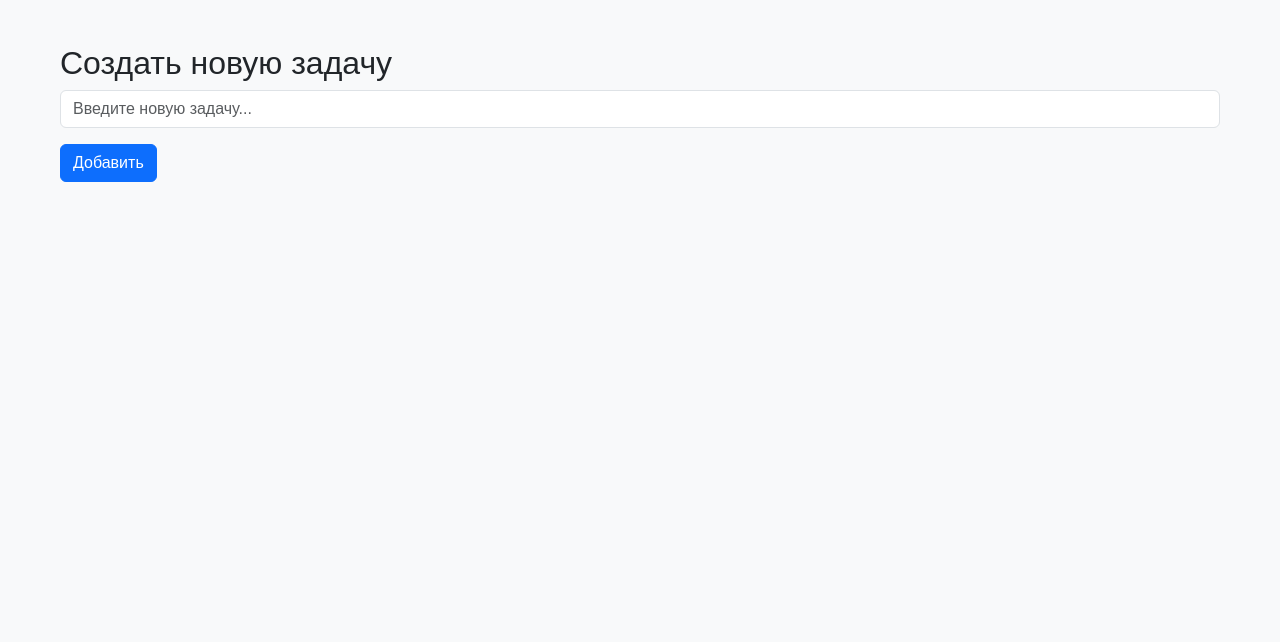
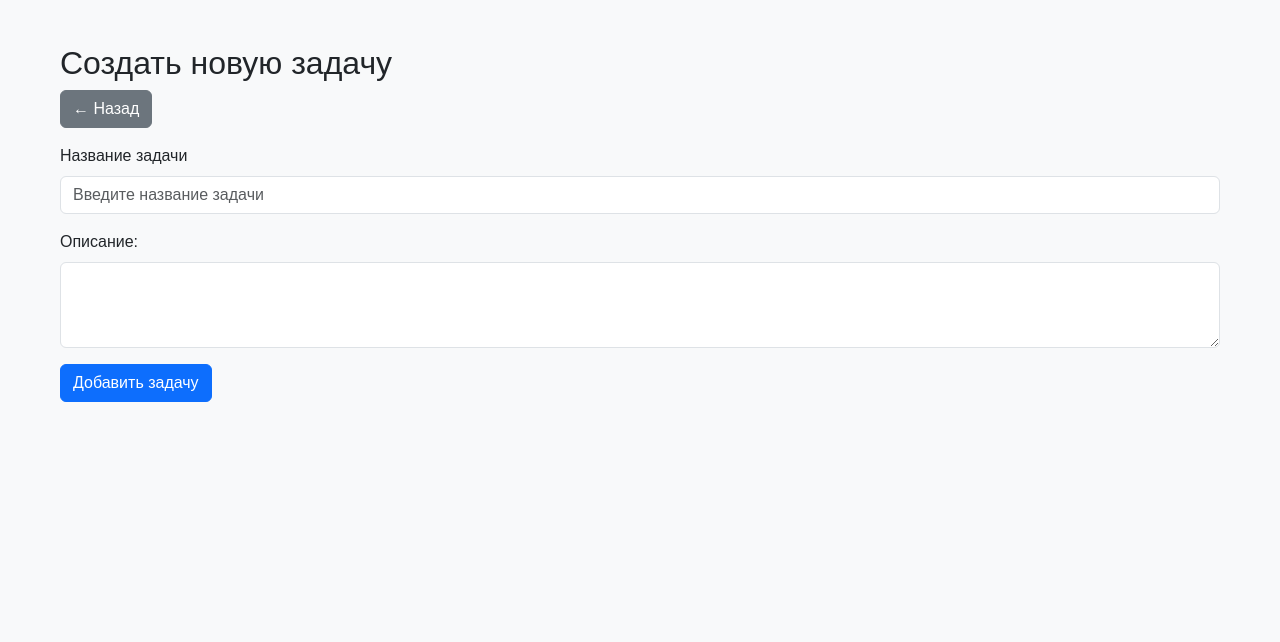
Before and after one commit to LavrenovDanila/MTYUCI_practika, a Flask app: page /create in a window 1280 px wide. Shown: the part 60-702 px from the top of the page. Run offline with Flask 3, Linux system fonts and the light colour scheme; a user stored in the database is signed in.

Commit message:
Добавил описание к созданию задачи

```diff
--- a/MVP/app.py
+++ b/MVP/app.py
@@ -2,6 +2,7 @@ from flask import Flask, render_template, request, redirect, url_for, jsonify
 from flask_login import LoginManager, UserMixin, login_user, logout_user, current_user, login_required
 import sqlite3
 from werkzeug.security import generate_password_hash, check_password_hash
+
 
 app = Flask(__name__)
 app.secret_key = 'super_secret_key'
@@ -372,4 +373,4 @@ def delete_task_api(task_id):
 
 if __name__ == '__main__':
     init_db()
-    app.run(debug=True)
+    app.run(host='0.0.0.0', port=5000, debug=False, use_reloader=False)
--- a/MVP/templates/create.html
+++ b/MVP/templates/create.html
@@ -2,10 +2,18 @@
 {% block title %}Создать новую задачу{% endblock %}
 {% block content %}
 <h2>Создать новую задачу</h2>
+
+<a href="{{ url_for('tasks') }}" class="btn btn-secondary mb-3">← Назад</a>
+
 <form method="post">
     <div class="mb-3">
-        <input type="text" name="content" class="form-control" placeholder="Введите новую задачу..." required>
+        <label for="content" class="form-label">Название задачи</label>
+        <input type="text" name="content" id="content" class="form-control" placeholder="Введите название задачи" required>
     </div>
-    <button type="submit" class="btn btn-primary">Добавить</button>
+    <div class="mb-3">
+        <label for="description" class="form-label">Описание:</label>
+        <textarea id="description" name="description" class="form-control" rows="3"></textarea>
+    </div>
+    <button type="submit" class="btn btn-primary">Добавить задачу</button>
 </form>
 {% endblock %}
```
Also changed, not shown: MVP/database.db.
